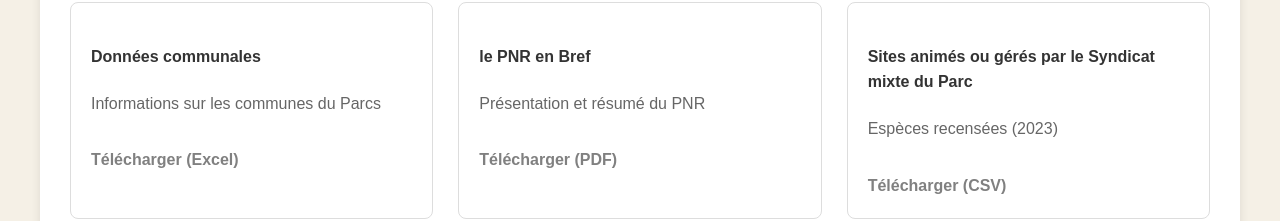
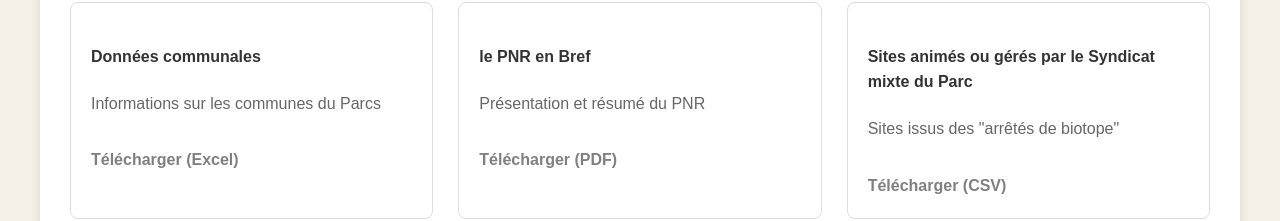
Before and after one commit to Madiale/mon-projet-observatoire-pnr, a plain HTML site: page index.html in a window 1280 px wide. Shown: the part 7835-8056 px from the top of the page. Drawn offline with nearby package versions, Linux system fonts and the light colour scheme.

Commit message:
Update index.html

```diff
--- a/index.html
+++ b/index.html
@@ -645,7 +645,7 @@
                 <div class="card">
                     <div class="card-content">
                         <h4>Sites animés ou gérés par le Syndicat mixte du Parc </h4>
-                        <p>Espèces recensées (2023)</p>
+                        <p> Sites issus des "arrêtés de biotope"</p>
                         <a href="APPB.csv" class="card-link">Télécharger (CSV)</a>
                     </div>
                 </div>
```
